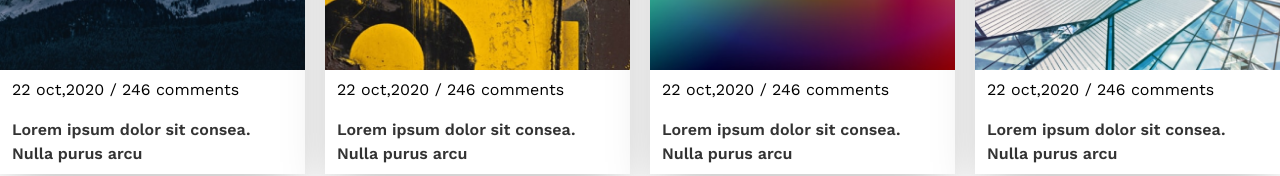
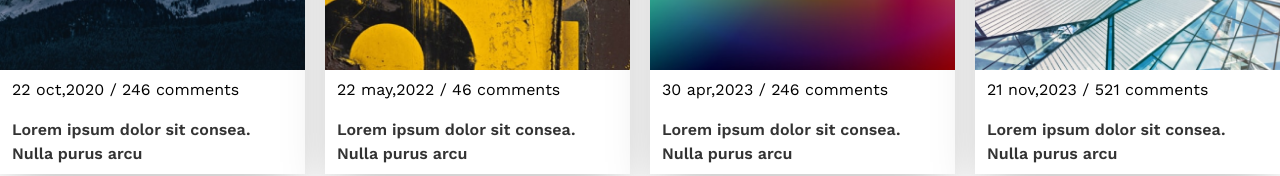
Before and after one commit to abdulazizv/portfolio-in-vue, a Vue app: page / in a window 1280 px wide. Shown: the part 1773-1949 px from the top of the page. Built offline with nearby package versions, Linux system fonts and the light colour scheme.

Commit message:
blog.vue changes

```diff
--- a/src/components/Blog/Blog.vue
+++ b/src/components/Blog/Blog.vue
@@ -19,17 +19,17 @@
     </div>
     <div class="about__post w-[315px] bg-white shadow-2xl">
         <img src="../../assets/yellowblackunsplash.png" alt="unsplash1">
-        <h1 class="date__op px-3 py-2">22 oct,2020 / 246 comments</h1>
+        <h1 class="date__op px-3 py-2">22 may,2022 / 46 comments</h1>
         <p class="text-[#333333] text-18px font-semibold px-3 py-2">Lorem ipsum dolor sit consea. Nulla purus arcu</p>
     </div>
     <div class="about__post w-[315px] bg-white shadow-2xl">
         <img src="../../assets/rgbunsplash.png" alt="unsplash1">
-        <h1 class="date__op px-3 py-2">22 oct,2020 / 246 comments</h1>
+        <h1 class="date__op px-3 py-2">30 apr,2023 / 246 comments</h1>
         <p class="text-[#333333] text-18px font-semibold px-3 py-2">Lorem ipsum dolor sit consea. Nulla purus arcu</p>
     </div>
     <div class="about__post w-[315px] bg-white shadow-2xl">
         <img src="../../assets/blueskyunsplash.png" alt="unsplash1">
-        <h1 class="date__op px-3 py-2">22 oct,2020 / 246 comments</h1>
+        <h1 class="date__op px-3 py-2">21 nov,2023 / 521 comments</h1>
         <p class="text-[#333333] text-18px font-semibold px-3 py-2">Lorem ipsum dolor sit consea. Nulla purus arcu</p>
     </div>
 
```
